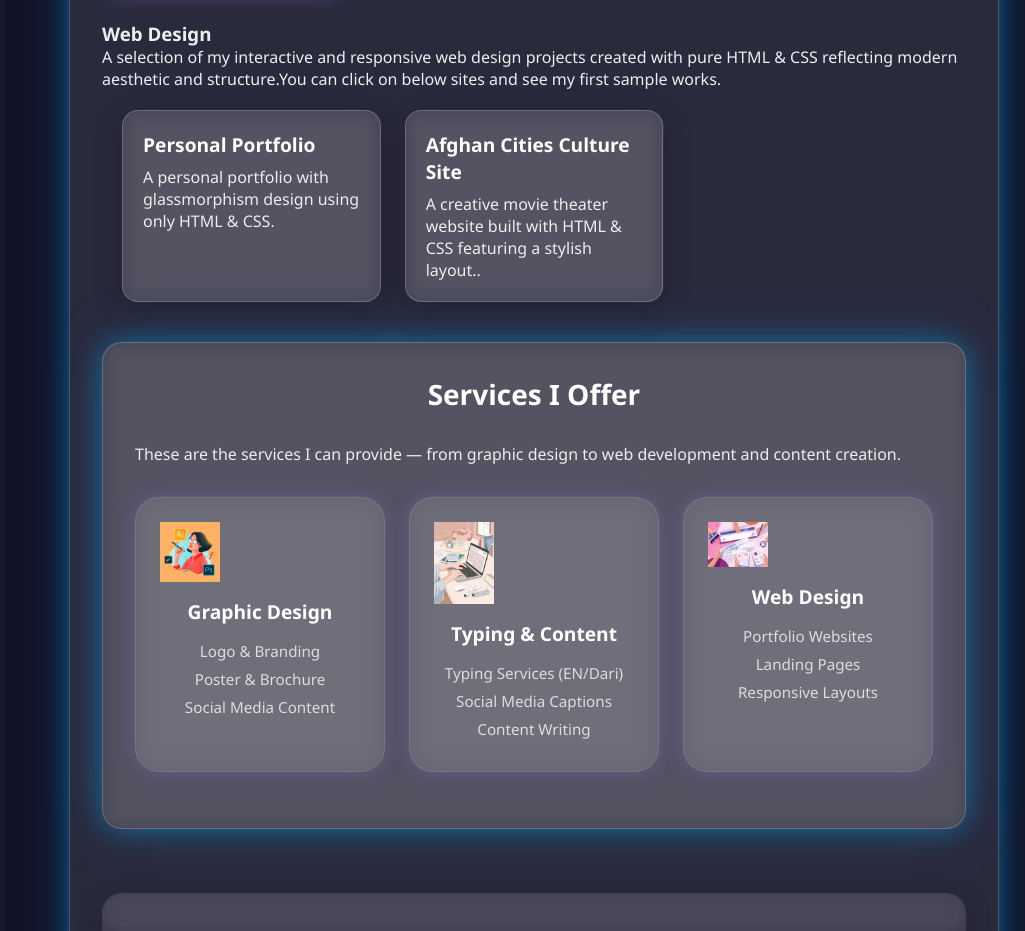
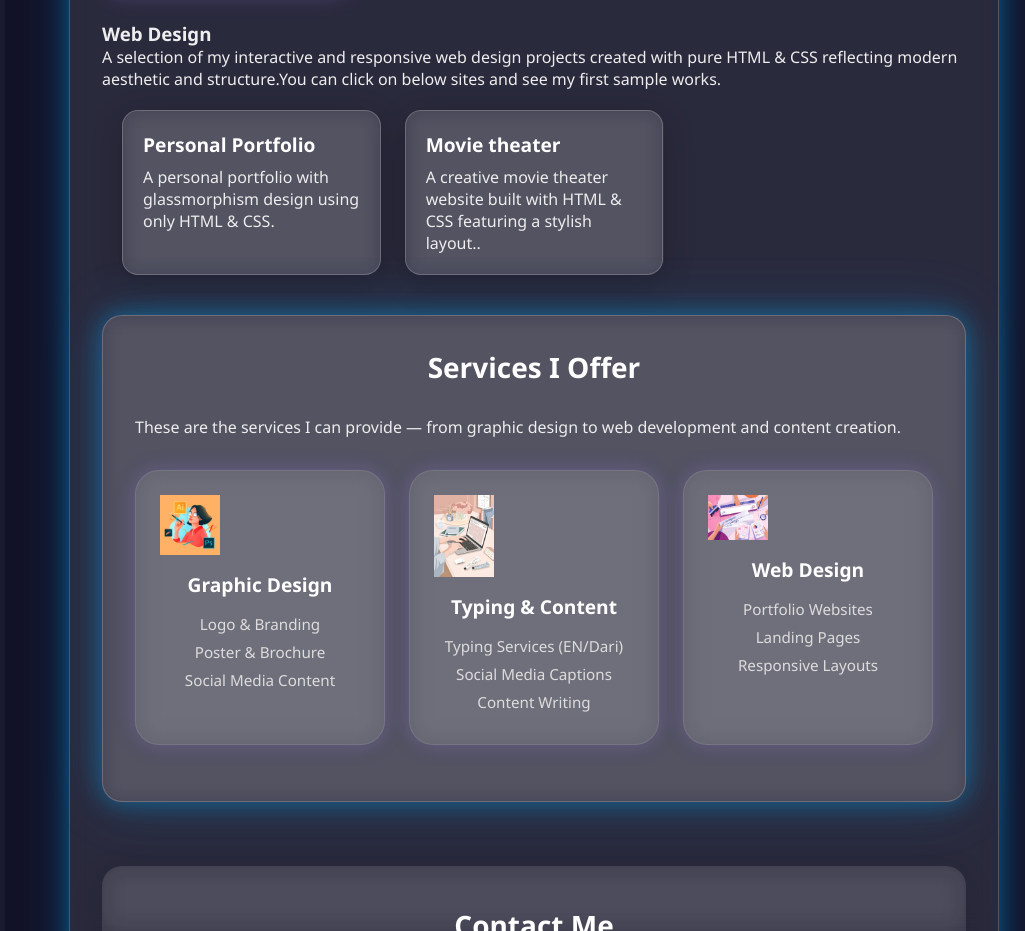
Before and after one commit to Masoma-web/my--portfolio, a plain HTML site: page index.html in a window 1280 px wide. Shown: the part 2644-3575 px from the top of the page, without its empty margins (255-1280 px from the left). Drawn offline with Linux system fonts and the light colour scheme.

Commit message:
Add files via upload
This is my final project of HTML & CSS about Portfolio Website.

```diff
--- a/index.html
+++ b/index.html
@@ -172,7 +172,7 @@
   </div>
   <div class="project-card glass">
     <a href="https://masoma-web.github.io/my-movie-theater/" target="_blank" class="project-title">
-      Afghan Cities Culture Site
+     Movie theater
     </a>
     <p class="project-description">
       A creative movie theater website built with HTML & CSS featuring a stylish layout..
```
